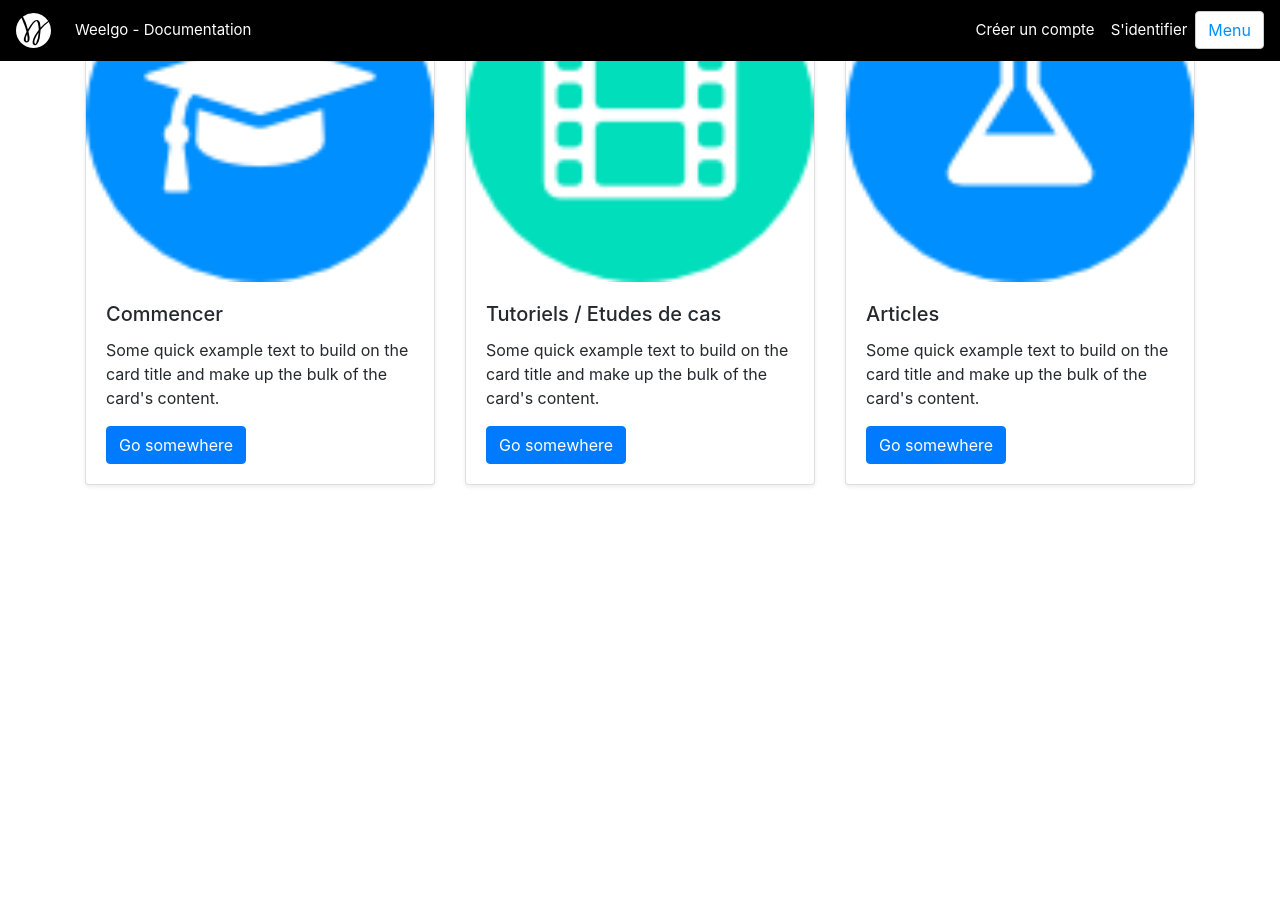
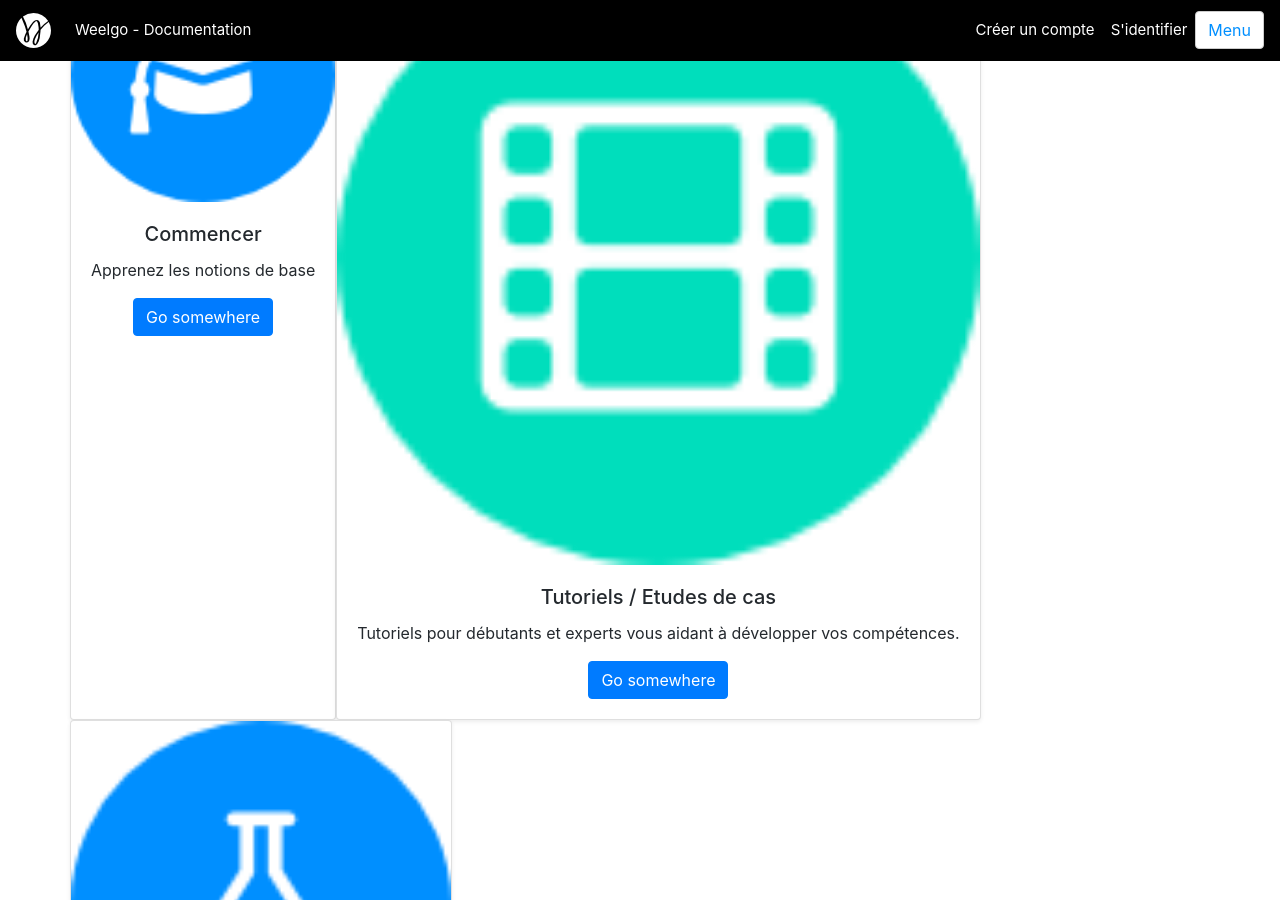
Before and after one commit to Weelgo/weelgo.github.io, a Jekyll site: the page built from fr/index.html, in a window 1280 px wide and 900 px high, scrolled down 306 px. Built offline with Jekyll 4.4.1, drawn with Linux system fonts in a browser that asks for light colours; before the commit the page ends 995 px from its top, so only the background shows below that; some of the changed text lies outside the part shown.

Commit message:
Amélioration

```diff
--- a/_data/sitemap_fr.json
+++ b/_data/sitemap_fr.json
@@ -1,7 +1,7 @@
 [
 	{
 		"name": "Commencer",
-		"description": "",
+		"description": "Apprenez les notions de base",
 		"path": "commencer",
 		"backgroundColor": "#008fff",
 		"color": "white",
@@ -74,7 +74,7 @@
 	},
 	{
 		"name": "Tutoriels / Etudes de cas",
-		"description": "",
+		"description": "Tutoriels pour débutants et experts vous aidant à développer vos compétences.",
 		"path": "tutoriels",
 		"backgroundColor": "#00debc",
 		"color": "white",
@@ -112,8 +112,8 @@
 		]
 	},
 	{
-		"name": "Articles",
-		"description": "",
+		"name": "Articles / Etude de cas",
+		"description": "Des articles et des études de cas super cool.",
 		"path": "etudes_de_cas",
 		"backgroundColor": "#008fff",
 		"color": "white",
--- a/_layouts/main_index_fr.html
+++ b/_layouts/main_index_fr.html
@@ -22,15 +22,14 @@
 		<div class="row">
 
 			{% for lev1 in site.data.sitemap_fr %}
-			<div class="col-md-4">
+			<div class="card-deck">
 
-				<div class="card mb-4 shadow-sm">
+				<div class="card shadow-sm text-center">
 					<img class="img-responsive" style="display: inline;" alt=""
 						src="/fr/img/{{ lev1.thumbnail }}">
 					<div class="card-body">
 						<h5 class="card-title">{{ lev1.name }}</h5>
-						<p class="card-text">Some quick example text to build on the
-							card title and make up the bulk of the card's content.</p>
+						<p class="card-text">{{ lev1.description }}</p>
 						<a href="{{ site.baseurl }}/fr/{{ lev1.path }}/" class="btn btn-primary">Go somewhere</a>
 					</div>
 				</div>
```
